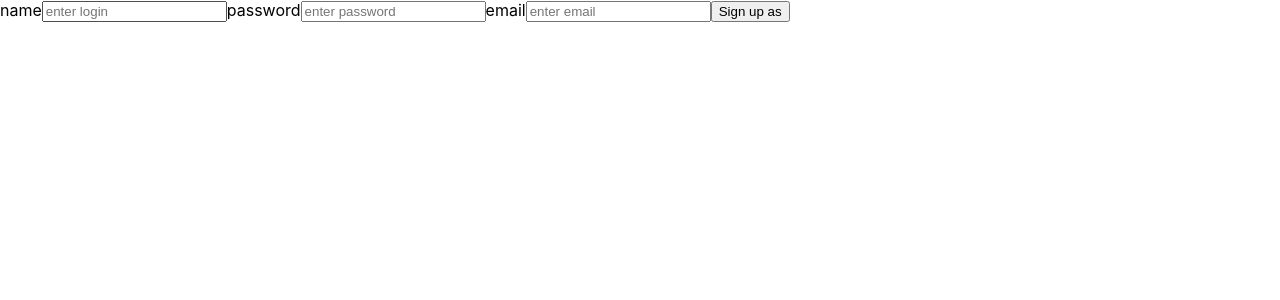
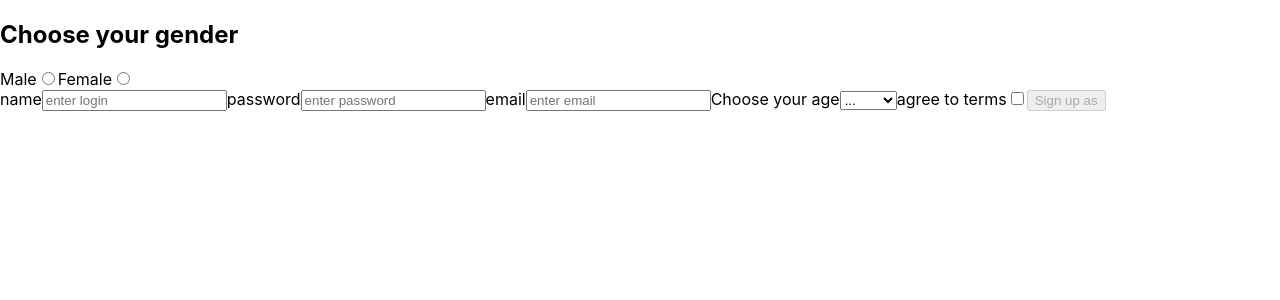
Before and after one commit to yevhen-tsapko/react-learning, a React (Create React App) app: page / in a window 1280 px wide. Shown: the top 300 px of the page. Built offline with nearby package versions, Linux system fonts and the light colour scheme.

Commit message:
+ checkbox, radioButton, select

```diff
--- a/src/InputForm.js
+++ b/src/InputForm.js
@@ -3,18 +3,27 @@ const INITIAL_STATE = {
   login: "",
   password: "",
   email: "",
+  agreed: false,
+  gender: null,
+  age: "",
+};
+const Gender = {
+  MALE: "male",
+  FEMALE: "female",
 };
 class SignUpForm extends Component {
   state = { ...INITIAL_STATE };
   handleChange = (evt) => {
     evt.preventDefault();
-    const { name, value } = evt.target;
-    this.setState({ [name]: value });
+    console.log("evt.target:", evt.target);
+    const { name, value, type, checked } = evt.target;
+    this.setState({
+      [name]: type === "checkbox" ? checked : value,
+    });
+    console.log("name, checked", name, checked, value);
   };
   handleSubmit = (evt) => {
     evt.preventDefault();
-    const { login, email, password } = this.state;
-    console.log(`Login: ${login}, Email: ${email}, Password: ${password}`);
     this.props.onSubmit({ ...this.state });
     this.reset();
   };
@@ -23,9 +32,32 @@ class SignUpForm extends Component {
     this.setState({ ...INITIAL_STATE });
   };
   render() {
-    const { login, password, email } = this.state;
+    const { login, password, email, agreed, gender, age } = this.state;
     return (
       <form onSubmit={this.handleSubmit}>
+        <section>
+          <h2>Choose your gender</h2>
+          <label>
+            Male
+            <input
+              type="radio"
+              checked={gender === Gender.MALE}
+              name="gender"
+              value={Gender.MALE}
+              onChange={this.handleChange}
+            />
+          </label>
+          <label>
+            Female
+            <input
+              type="radio"
+              checked={gender === Gender.FEMALE}
+              name="gender"
+              value={Gender.FEMALE}
+              onChange={this.handleChange}
+            />
+          </label>
+        </section>
         <label>
           name
           <input
@@ -57,7 +89,30 @@ class SignUpForm extends Component {
             onChange={this.handleChange}
           ></input>
         </label>
-        <button type="submit">Sign up as {login}</button>
+
+        <label>
+          Choose your age
+          <select name="age" value={age} onChange={this.handleChange}>
+            <option value="" disabled>
+              ...
+            </option>
+            <option value="18-25">18-25</option>
+            <option value="26-35">26-35</option>
+            <option value="36+">36+</option>
+          </select>
+        </label>
+        <label>
+          agree to terms
+          <input
+            type="checkbox"
+            name="agreed"
+            checked={agreed}
+            onChange={this.handleChange}
+          ></input>
+        </label>
+        <button type="submit" disabled={!agreed}>
+          Sign up as {login}
+        </button>
       </form>
     );
   }
```
